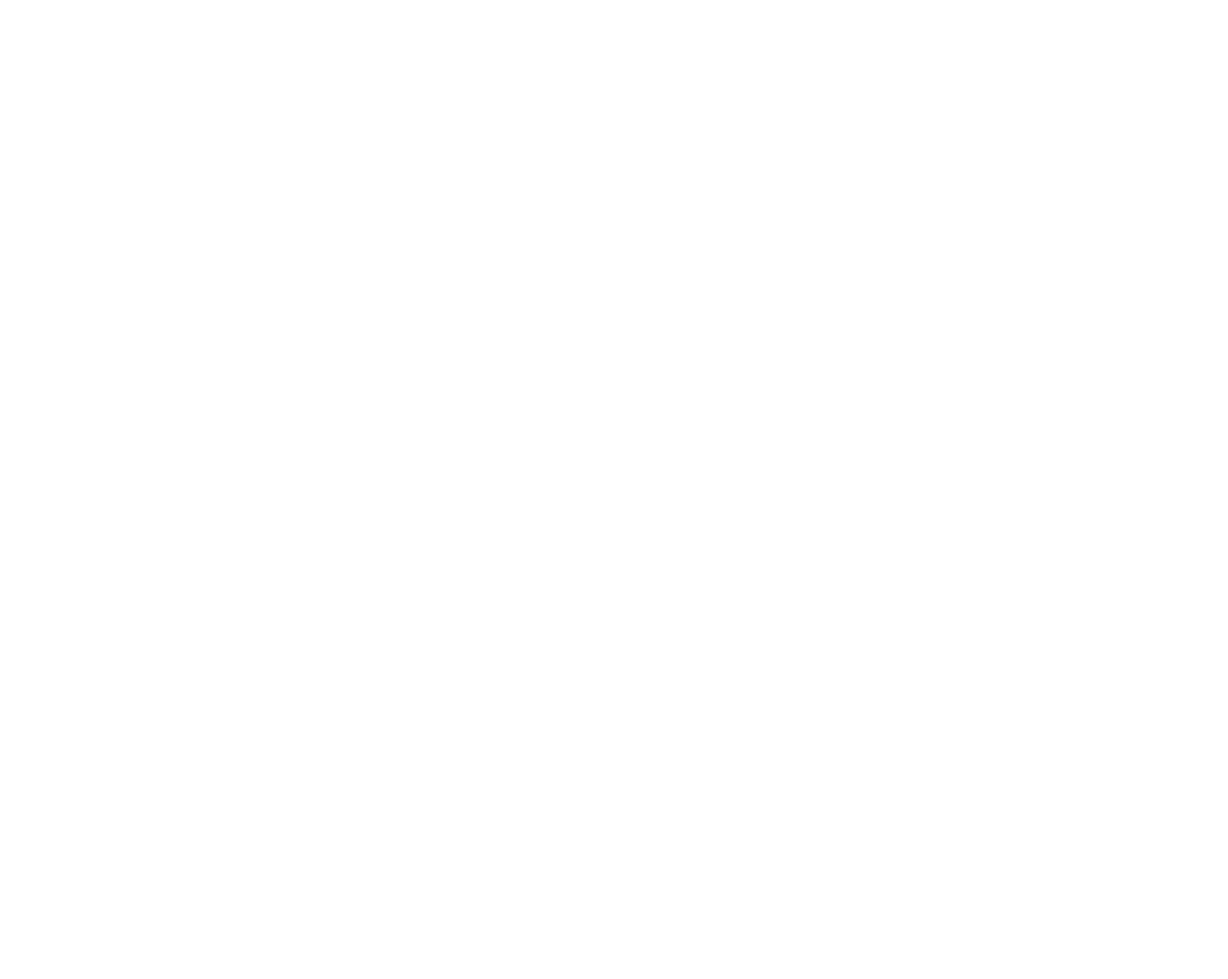
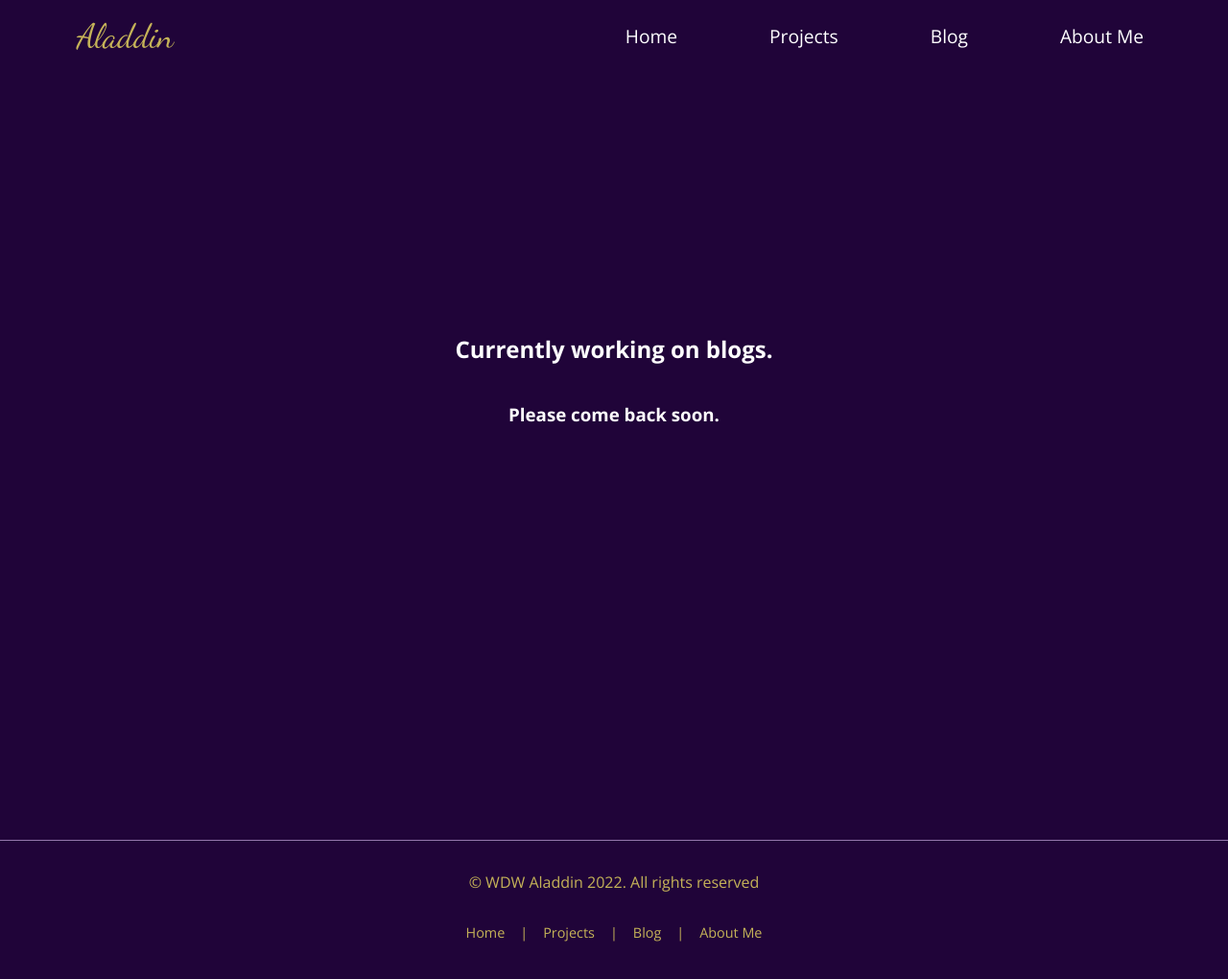
Before and after one commit to CSF2223/studentportfolio-LusasLelija, a plain HTML site: page blog.html in a window 1280 px wide. Shown: the whole page at 96% size. Before the commit the page ends 800 px from the top, so only its background shows below. Drawn offline with nearby package versions, Linux system fonts and the light colour scheme.

Commit message:
Submit for Grading

```diff
--- a/aboutMe.html
+++ b/aboutMe.html
@@ -0,0 +1,55 @@
+<!DOCTYPE html>
+<html lang="en">
+<head>
+    <meta charset="UTF-8">
+    <meta name="viewport" content="width=device-width, initial-scale=1.0">
+    <meta http-equiv="X-UA-Compatible" content="ie=edge">
+    <link rel="stylesheet" href="style.css" type="text/css" />
+    <link rel="stylesheet" href="nav.css" type="text/css" />
+    <title>About Me</title>
+</head>
+<body>
+
+     <!-- Navigation Menu -->
+    <nav class="navbar">
+        <!-- logo -->
+        <div class="logo">Aladdin</div>
+        <!-- hamburger toggle -->
+        <a href="#" class="toggle-button">
+            <span class="bar"></span>
+            <span class="bar"></span>
+            <span class="bar"></span>
+        </a>
+        <!-- page navigation links -->
+        <div class="navbar-links">
+            <ul>
+                <li><a href="index.html">Home</a></li>
+                <li><a href="projects.html">Projects</a></li>
+                <li><a href="blog.html">Blog</a></li>
+                <li><a href="aboutMe.html">About Me</a></li>
+            </ul>   <!-- close ul list -->
+        </div>  <!-- close navbar links class -->
+    </nav>  <!-- close navbar class -->
+
+    <section class="filler">
+        <h1>To be completed by students</h1>
+        <h3>On their personal student portfolio.</h3>
+    </section>
+
+    <footer>
+        <p class="copyright">&copy; WDW Aladdin 2022. All rights reserved</p>
+        <ul class="bottomNav">
+            <li><a href="index.html">Home</a></li>
+            <li class="divider">|</li>
+            <li><a href="projects.html">Projects</a></li>
+            <li class="divider">|</li>
+            <li><a href="blog.html">Blog</a></li>
+            <li class="divider">|</li>
+            <li><a href="aboutMe.html">About Me</a></li>
+        </ul>
+    </footer>
+
+
+    <script type="text/javascript" src="script.js"></script>
+</body>
+</html>
--- a/blog.html
+++ b/blog.html
@@ -0,0 +1,55 @@
+<!DOCTYPE html>
+<html lang="en">
+<head>
+    <meta charset="UTF-8">
+    <meta name="viewport" content="width=device-width, initial-scale=1.0">
+    <meta http-equiv="X-UA-Compatible" content="ie=edge">
+    <link rel="stylesheet" href="style.css" type="text/css" />
+    <link rel="stylesheet" href="nav.css" type="text/css" />
+    <title>Aladdin's Blog</title>
+</head>
+<body>
+
+     <!-- Navigation Menu -->
+    <nav class="navbar">
+        <!-- logo -->
+        <div class="logo">Aladdin</div>
+        <!-- hamburger toggle -->
+        <a href="#" class="toggle-button">
+            <span class="bar"></span>
+            <span class="bar"></span>
+            <span class="bar"></span>
+        </a>
+        <!-- page navigation links -->
+        <div class="navbar-links">
+            <ul>
+                <li><a href="index.html">Home</a></li>
+                <li><a href="projects.html">Projects</a></li>
+                <li><a href="blog.html">Blog</a></li>
+                <li><a href="aboutMe.html">About Me</a></li>
+            </ul>   <!-- close ul list -->
+        </div>  <!-- close navbar links class -->
+    </nav>  <!-- close navbar class -->
+
+    <section class="filler">
+        <h1>Currently working on blogs.</h1>
+        <h3>Please come back soon.</h3>
+    </section>
+
+    <footer>
+        <p class="copyright">&copy; WDW Aladdin 2022. All rights reserved</p>
+        <ul class="bottomNav">
+            <li><a href="index.html">Home</a></li>
+            <li class="divider">|</li>
+            <li><a href="projects.html">Projects</a></li>
+            <li class="divider">|</li>
+            <li><a href="blog.html">Blog</a></li>
+            <li class="divider">|</li>
+            <li><a href="aboutMe.html">About Me</a></li>
+        </ul>
+    </footer>
+
+
+    <script type="text/javascript" src="script.js"></script>
+</body>
+</html>
--- a/nav.css
+++ b/nav.css
@@ -68,6 +68,33 @@ black: #000
     border-radius: 10px;
 }
 
+.bottomNav {
+    margin: 0;
+    padding: 0;
+    display: flex;
+    justify-content: center;
+    align-items: center;
+}
+
+.bottomNav li {
+    list-style: none;
+    font-size: 0.9rem;
+    padding: 0 0.5rem;
+}
+
+.bottomNav li a {
+    text-decoration: none;
+    color: #c5b358;
+    display: block;
+}
+
+
+
+
+
+
+
+
 @media (max-width: 800px) {
     .toggle-button {
         display: flex;
--- a/style.css
+++ b/style.css
@@ -135,6 +135,35 @@ body {
     padding: 1.5rem;
 }
 
+footer {
+    text-align: center;
+    color: #c5b358;
+    margin: 10rem 0;
+    border-top: 1px solid #9277AC;
+}
+
+.copyright {
+    margin: 1rem;
+    padding: 1rem;
+    font-size: 1rem;
+    color: #c5b358;
+    display: block;
+}
+
+.filler {
+    display: flex;
+    flex-direction: column;
+    justify-content: center;
+    align-items: center;
+    margin: 0;
+    height: 80vh;
+
+}
+
+
+
+
+
 
 
 
```
Also changed, not shown: index.html (+14 -1 lines), projects.html (+14 -1 lines).
